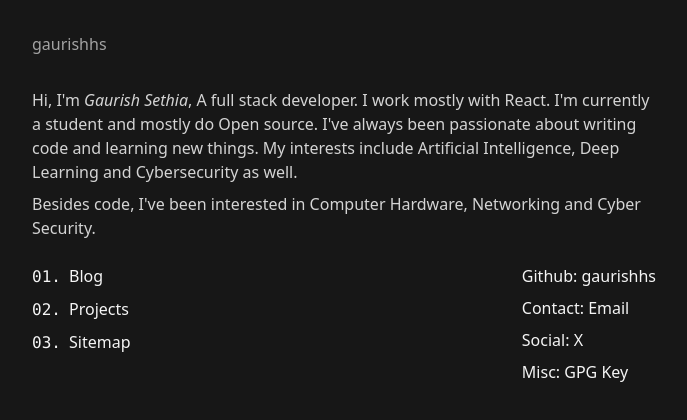
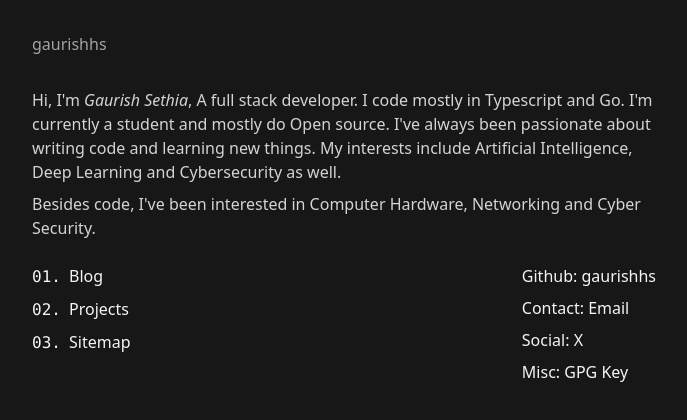
Before and after one commit to gaurishhs/Portfolio, an Astro site: page / in a window 1280 px wide. Shown: the whole page, without its empty margins (296-983 px from the left). Built offline with nearby package versions, Linux system fonts and the light colour scheme; Astro itself is replaced by a stand-in of ours.

Commit message:
description

```diff
--- a/src/pages/index.astro
+++ b/src/pages/index.astro
@@ -7,7 +7,7 @@ import MainLayout from "../layouts/Main.astro";
 			<p>
 				Hi, I&apos;m{" "}
 				<span class="italic">Gaurish Sethia</span>, A full stack
-				developer. I work mostly with React. I&apos;m currently a
+				developer. I code mostly in Typescript and Go. I&apos;m currently a
 				student and mostly do Open source. I&apos;ve always been
 				passionate about writing code and learning new things. My
 				interests include Artificial Intelligence, Deep Learning and
```
